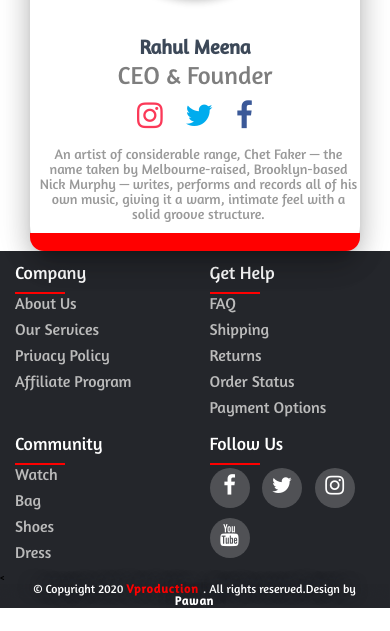
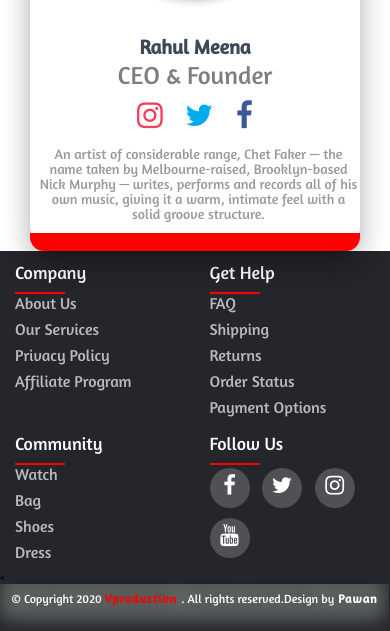
Before and after one commit to pawansattawan/vproduction, a plain HTML site: page index.html in a window 390 px wide. Shown: the part 4607-5238 px from the top of the page. Before the commit the page ends 5215 px from the top, so only its background shows below. Drawn offline with nearby package versions, Linux system fonts and the light colour scheme; a script that the page names is missing.

Commit message:
Update f.css

```diff
--- a/css/f.css
+++ b/css/f.css
@@ -577,15 +577,12 @@ text-decoration: none;
  .cp-textv4 a{font-size:1.2rem;color:red;
 text-decoration: none;
   letter-spacing: 1px;}
-.cp-textv4{ display:block;
-    padding:0px 14px 0px 14px;
-    background-color: #24262b;
-    display: block;margin-top:0px;font-size:1.2rem;
-    color:white;
-    text-shadow: -2px -2px 14px #24262b;
-  -webkit-box-shadow: 3px 3px 5px 6px #ccc;  /* Safari 3-4, iOS 4.0.2 - 4.2, Android 2.3+ */
-  -moz-box-shadow:    3px 3px 5px 6px #ccc;  /* Firefox 3.5 - 3.6 */
-  box-shadow:inset -2px -10px 20px 3px #24262b}
+.cp-textv4{background-color: #696f6b;
+    display: block;
+    margin-top: 0px;
+    font-size: 1.2rem;
+    height: 27px;
+}
 
 
 }
```
